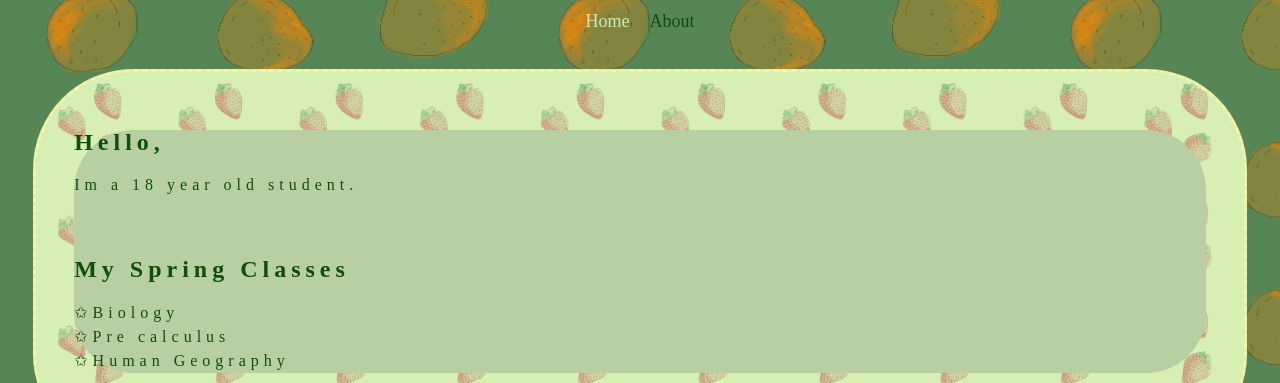
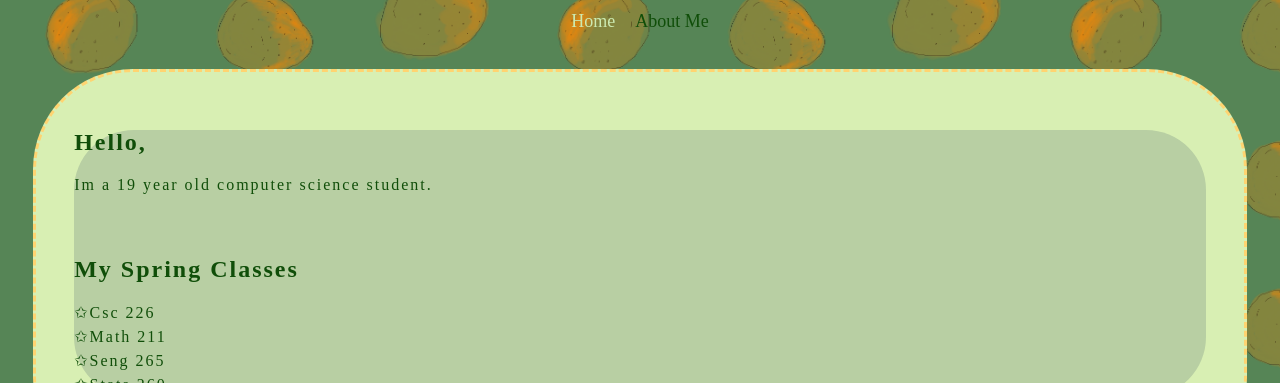
Before and after one commit to aliaquaa/aliaqua, a plain HTML site: page index.html in a window 1280 px wide. Shown: the part 54-437 px from the top of the page. Drawn offline with nearby package versions, Linux system fonts and the light colour scheme; a web font is replaced by a local one.

Commit message:
updated information

```diff
--- a/index.html
+++ b/index.html
@@ -29,16 +29,9 @@
 
       <nav class="navbar">
 
-        <label class="switch">
-           <input type="checkbox" class="toggle">
-           <span class="slider round"></span>
-        </label>
-
-
-
 
         <a href="index.html" style="color:rgb(204, 234, 177)">Home</a>
-        <a  href="indexabout.html">About</a>
+        <a  href="indexabout.html">About Me</a>
 
 
       </nav>
@@ -46,23 +39,18 @@
     </div>
 
 
-
-
-
-
-
     <div class="maintxt">
 
        <div class="txt">
           <h2>Hello,</h2>
-          <p>Im a 18 year old student.</p>
+          <p>Im a 19 year old computer science student.</p>
           <br>
           <h2> My Spring Classes</h2>
           <p>
-            ✩Biology<br>
-            ✩Pre calculus<br>
-            ✩Human Geography <br>
-
+            ✩Csc 226<br>
+            ✩Math 211<br>
+            ✩Seng 265<br>
+            ✩Stats 260<br>
           </p>
        </div>
 
--- a/style.css
+++ b/style.css
@@ -107,23 +107,22 @@ input:checked + .slider:before {
 div.maintxt {
   border-style: dashed;
   border-radius: 100px;
-  border-color: rgb(246, 242, 167);
+  border-color: rgb(255, 212, 113);
   color: rgb(16, 78, 9);
   font-family: "Semi-bold 600 italic";
   background-color: rgb(216, 239, 179);
   padding: 3%;
   margin: 2%;
-  background-image: url("strawberries.png");
   background-size: 10%;
 }
 
 h2 {
   font-family: "Semi-bold 600 italic";
-  letter-spacing: 5px;
+  letter-spacing: 2px;
 }
 p {
   font-family: "Semi-bold 600 italic";
-  letter-spacing: 5px;
+  letter-spacing: 2px;
 }
 div.learning {
   border-radius: 70px;
```
Also changed, not shown: indexabout.html (+6 -6 lines), 1 other file.
